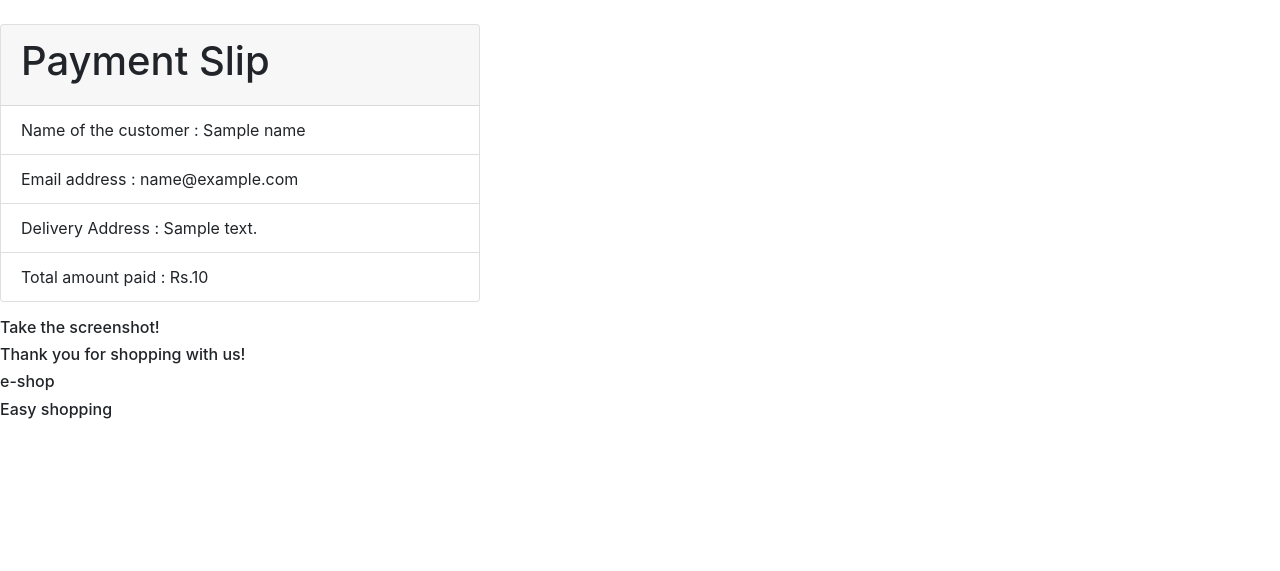
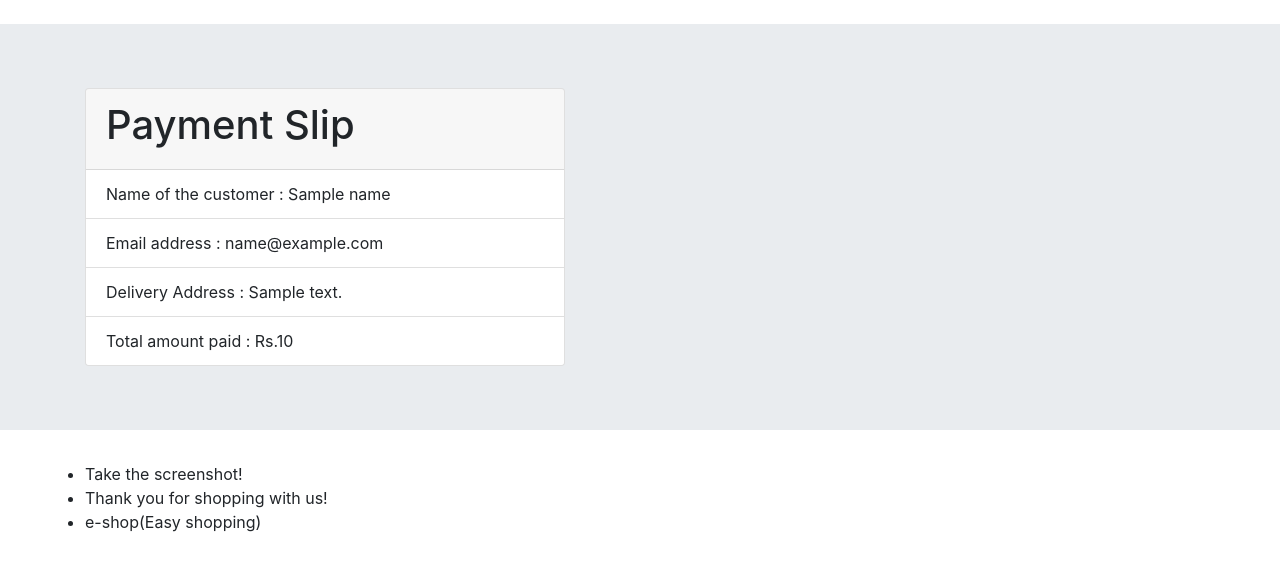
Before and after one commit to umesh-sth/finaleshop, a Django app: template shop/templates/shop/success.html in a window 1280 px wide. Shown: the part 72-643 px from the top of the page. Run offline with Django 3.2, Linux system fonts and the light colour scheme; the template is opened without the code that fills it: most values are stand-ins (such as "Sample title", 1, 10 or a date in 2020); some libraries are stand-ins or nearby versions.

Commit message:
after editing the bill

```diff
--- a/shop/templates/shop/success.html
+++ b/shop/templates/shop/success.html
@@ -2,17 +2,13 @@
 
 {% block title%} Pay your order{% endblock %}
 {%block css%}
-    .container{
-        background-color:#c2d6d6;
-        border-color:black;
-        border-width: 1px;
-        align-items:center;
-    }
 
 
 {%endblock%}
 {% block body %}
 <br><br><br><br>
+<div class="jumbotron jumbotron-fluid">
+  <div class='container'>
     <div class="card text-left" style="width: 30rem;">
       <div class="card-header">
         <h1>Payment Slip</h1>
@@ -25,15 +21,20 @@
 
       </ul>
     </div>
+  </div>
+
+
+</div>
 
 
 
   <p></p>
-  <div>
-      <h6>Take the screenshot!</h6>
-      <h6>Thank you for shopping with us!</h6>
-      <h6>e-shop</h6>
-      <h6>Easy shopping</h6>
+  <div class = "container">
+    <ul class="list-group list-group-flush">
+      <li>Take the screenshot!</li>
+      <li>Thank you for shopping with us!</li>
+      <li>e-shop(Easy shopping)</li>
+      </ul>
   </div>
 
 {% endblock %}
```
Lines whose indentation alone changed are shown as unchanged.
